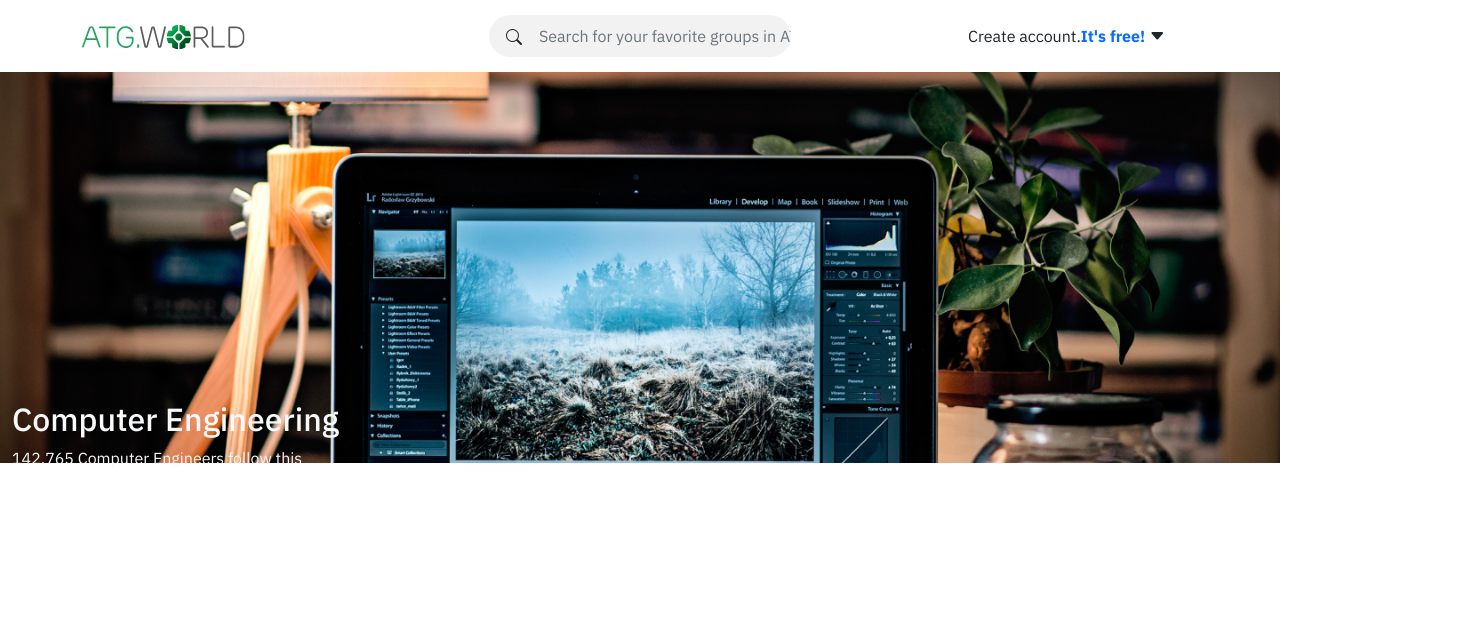
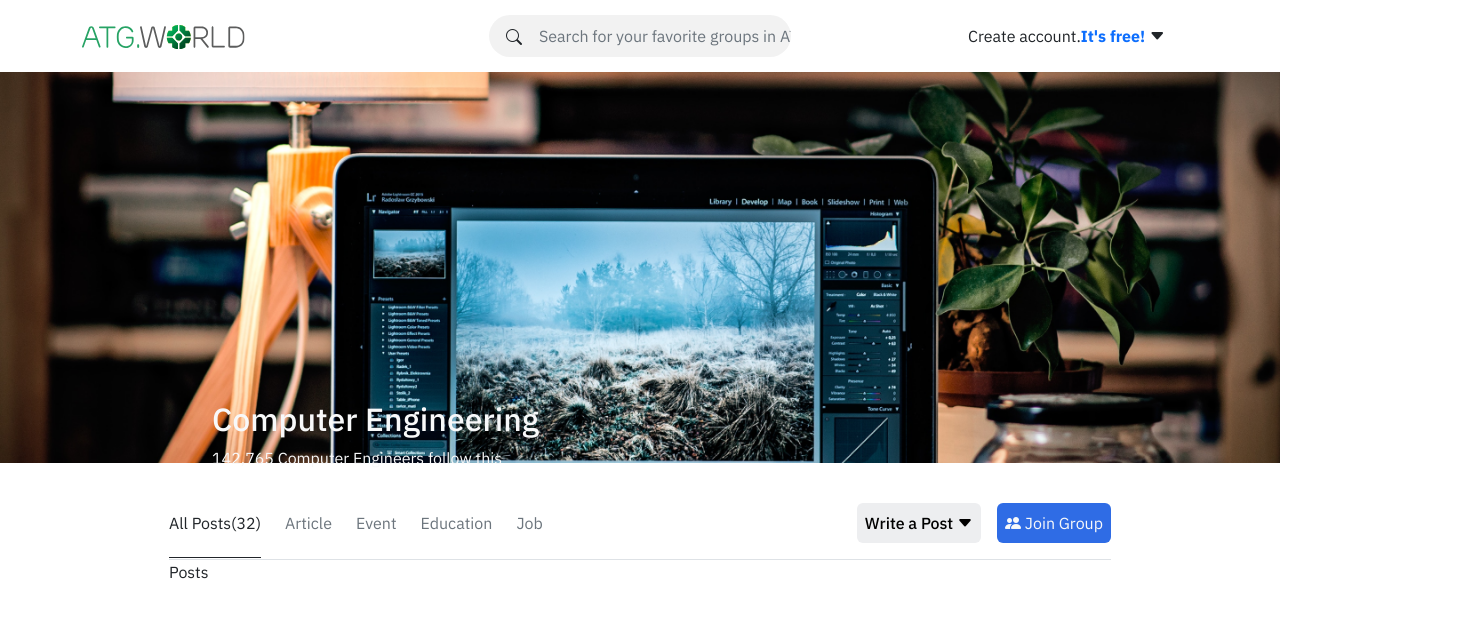
Before and after one commit to SHIVENDRA8004/ATG_Task_1, a React (Create React App) app: page / in a window 1280 px wide. Shown: the top 618 px of the page, 1480 px wide, since content can reach past the window. Built offline with nearby package versions, Linux system fonts and the light colour scheme.

Commit message:
Headings of postfeed and text done

```diff
--- a/src/components/Layouts/PostFeed.js
+++ b/src/components/Layouts/PostFeed.js
@@ -1,5 +1,86 @@
+import { useState } from "react";
+
 const PostFeed = () => {
-  return <div>PostFeed</div>;
+  const [spanClass, setSpanClass] = useState([" text-dark border border-dark", "", "", "", ""]);
+  const HandleSpanClicK = (a) => {
+    if (a === 0) {
+      setSpanClass([" text-dark border border-dark", "", "", "", ""]);
+    } else if (a === 1) {
+      setSpanClass(["", " text-dark border border-dark", "", "", ""]);
+    } else if (a === 2) {
+      setSpanClass(["", " ", "text-dark border border-dark", "", ""]);
+    } else if (a === 3) {
+      setSpanClass(["", " ", "", "text-dark border border-dark", ""]);
+    } else if (a === 4) {
+      setSpanClass(["", " ", "", "", "text-dark border border-dark"]);
+    }
+  };
+  return (
+    <div className="container w-75">
+      <div className="row mt-4 justify-content-between border border-end-0 border-top-0 border-start-0">
+        <div className="col-8 p-0 pt-4 pb-4 cursor-pointer">
+          <div>
+            <span
+              className={`me-4  border-end-0 border-top-0 border-start-0  pb-4 ${spanClass[0]}`}
+              onClick={() => {
+                HandleSpanClicK(0);
+              }}
+            >
+              All Posts(32)
+            </span>
+            <span
+              className={`me-4 text-secondary border-end-0 border-top-0 border-start-0  pb-4 ${spanClass[1]}`}
+              onClick={() => {
+                HandleSpanClicK(1);
+              }}
+            >
+              Article
+            </span>
+            <span
+              className={`me-4 text-secondary border-end-0 border-top-0 border-start-0  pb-4 ${spanClass[2]}`}
+              onClick={() => {
+                HandleSpanClicK(2);
+              }}
+            >
+              Event
+            </span>
+            <span
+              className={`me-4 text-secondary border-end-0 border-top-0 border-start-0  pb-4 ${spanClass[3]}`}
+              onClick={() => {
+                HandleSpanClicK(3);
+              }}
+            >
+              Education
+            </span>
+            <span
+              className={`me-4 text-secondary border-end-0 border-top-0 border-start-0  pb-4 ${spanClass[4]}`}
+              onClick={() => {
+                HandleSpanClicK(4);
+              }}
+            >
+              Job
+            </span>
+          </div>
+        </div>
+        <div className="col-4 p-0 d-flex align-items-center justify-content-end">
+          <div>
+            <button
+              className="rounded border border-0 p-2 me-2"
+              style={{ backgroundColor: "#EDEEF0", fontWeight: "500" }}
+            >
+              Write a Post <i className="bi bi-caret-down-fill"></i>
+            </button>
+            <button className="rounded border border-0 p-2 text-light ms-2" style={{ backgroundColor: "#2F6CE5" }}>
+              <i className="bi bi-people-fill"></i> Join Group
+            </button>
+          </div>
+        </div>
+      </div>
+      <div className="row" style={{ height: "100vh" }}>
+        Posts
+      </div>
+    </div>
+  );
 };
 
 export default PostFeed;
--- a/src/components/Pages/NotLogin.js
+++ b/src/components/Pages/NotLogin.js
@@ -1,18 +1,20 @@
 import Navbar from "../Layouts/Navbar";
 import bgImage from "../../assets/landingBg.png";
+import PostFeed from "../Layouts/PostFeed";
 const NotLogin = () => {
   return (
     <div className="container-fluid ">
       <div className="row">
         <Navbar />
       </div>
-      <div className="row">
+      <div className="row ">
         <img src={bgImage} alt="BackgroundImage" className="col-12 p-0" />
-        <div className="text-light position-absolute top-50  ">
+        <div className="text-light position-absolute top-50  " style={{ left: "200px" }}>
           <h2>Computer Engineering</h2>
           <p>142,765 Computer Engineers follow this</p>
         </div>
       </div>
+      <PostFeed />
     </div>
   );
 };
--- a/src/index.css
+++ b/src/index.css
@@ -3,6 +3,14 @@ body {
   font-family: "IBM Plex Sans", sans-serif;
   -webkit-font-smoothing: antialiased;
   -moz-osx-font-smoothing: grayscale;
+  overflow-x: hidden !important;
+}
+body::-webkit-scrollbar {
+  display: none;
+}
+body {
+  -ms-overflow-style: none;
+  scrollbar-width: none;
 }
 
 div input[type="text"] {
```
Also changed, not shown: src/assets/multiPerson.png (added).
